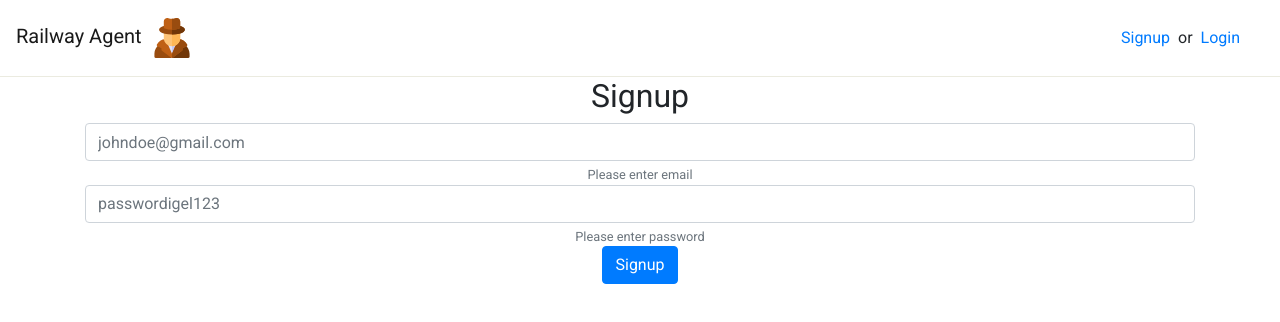
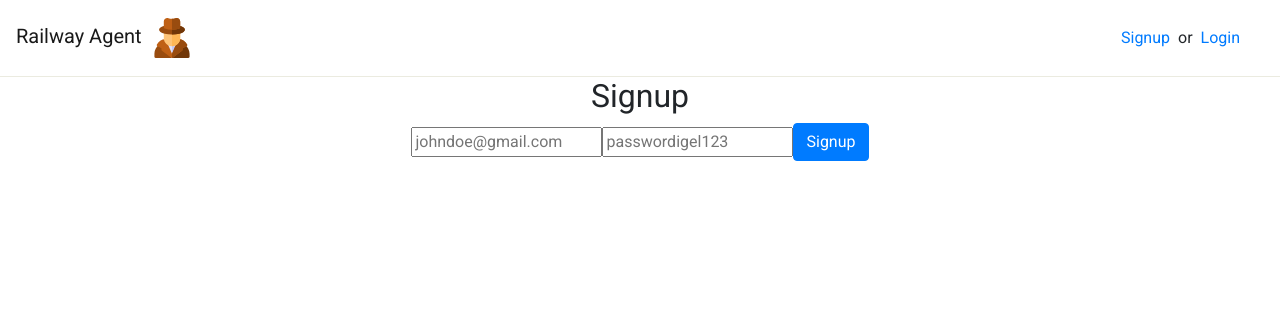
Before and after one commit to JensErhardt/Railway-Agent, a React (Create React App) app in the folder client/: page /signup in a window 1280 px wide. Shown: the top 322 px of the page. Built offline with nearby package versions, Linux system fonts and the light colour scheme; no server answers; what google-maps-react would draw is missing.

Commit message:
Refactored SignUp.

```diff
--- a/client/src/components/Signup.js
+++ b/client/src/components/Signup.js
@@ -1,10 +1,10 @@
 import React, { Component } from 'react';
 import api from '../api';
-import { Button, FormGroup, Input, FormText } from 'reactstrap';
 
 class Signup extends Component {
   constructor(props) {
     super(props)
+
     this.state = {
       email: "",
       name: "",
@@ -21,45 +21,41 @@ class Signup extends Component {
 
   handleClick(e) {
     e.preventDefault()
-    let data = {
+
+    const data = {
       email: this.state.email,
       name: this.state.name,
       password: this.state.password,
     }
     api.signup(data)
-      .then(result => {
-        console.log('SUCCESS!')
-        this.props.history.push("/login") // Redirect to the login page
+      .then(() => {
+        this.props.history.push("/login")
       })
       .catch(err => {
-        console.log('ERROR')
+        console.log(err)
       })
   }
 
   render() {
     return (
-      <div className="Signup">
+      <div className="container">
 
         <h2>Signup</h2>
-        <FormGroup className="container">
-          <Input
+        <div className="form-group">
+          <input
             type="text"
             value={this.state.email}
             placeholder="johndoe@gmail.com"
             onChange={(e) => { this.handleInputChange("email", e) }}
-            bSize="lg"
           />
-          <FormText>Please enter email</FormText>
-          <Input
+          <input
             type="password"
             placeholder="passwordigel123"
             value={this.state.password}
             onChange={(e) => { this.handleInputChange("password", e) }}
-            bSize="lg"
           />
-          <FormText>Please enter password</FormText>
-          <Button color="primary" onClick={(e) => this.handleClick(e)}>Signup</Button>
-        </FormGroup>
+          <button className="btn btn-primary" onClick={(e) => this.handleClick(e)}>Signup</button>
+        </div>
 
       </div>
     );
```
